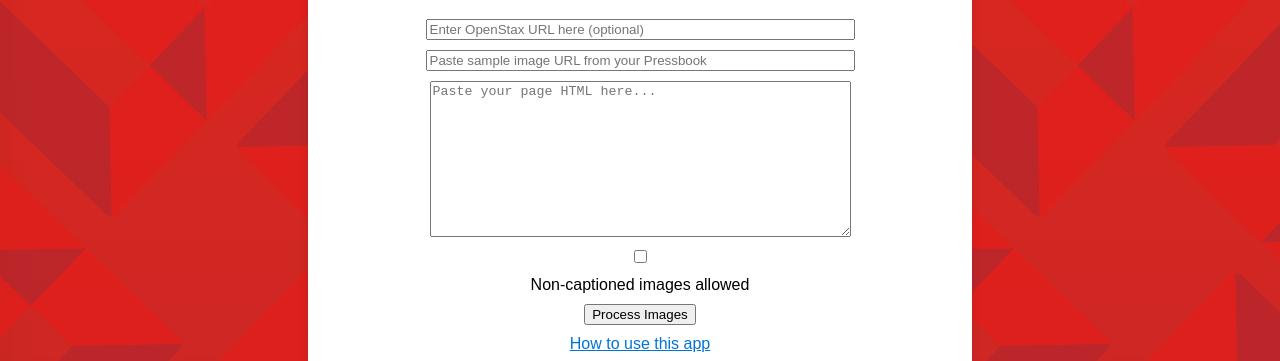
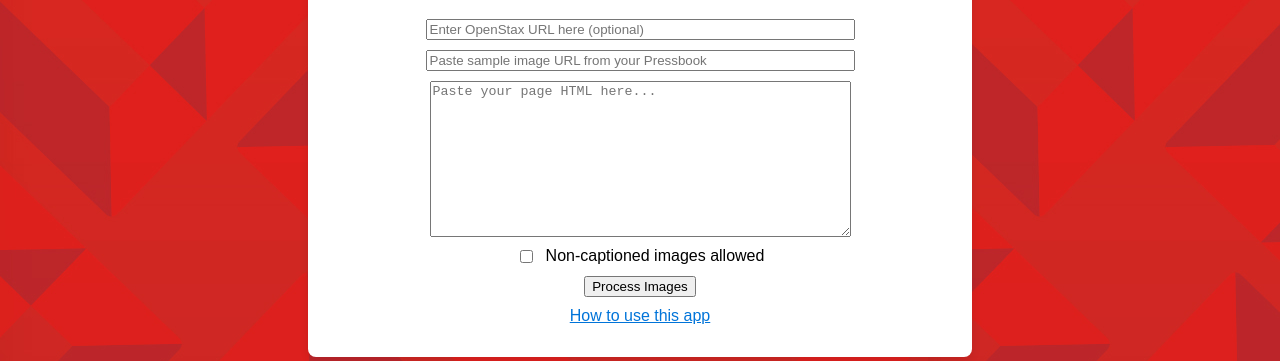
Before and after one commit to FanshaweOERDesign/OpenStax-Image-Importer, a website: page public/index.html in a window 1280 px wide. Shown: the part 194-555 px from the top of the page. Drawn offline with nearby package versions, Linux system fonts and the light colour scheme.

Commit message:
Flex format checkbox

```diff
--- a/public/index.html
+++ b/public/index.html
@@ -106,7 +106,7 @@
                 placeholder="Paste sample image URL from your Pressbook" maxlength="200" />
             <textarea id="htmlContent" rows="10" cols="50" placeholder="Paste your page HTML here..." maxlength="100000"></textarea>
 
-            <div>
+            <div style="flex-direction: row; align-items: center; display: flex;">
                 <input type="checkbox" id="non-captioned" />
                 <label for="non-captioned">Non-captioned images allowed</label>
             </div>
```
